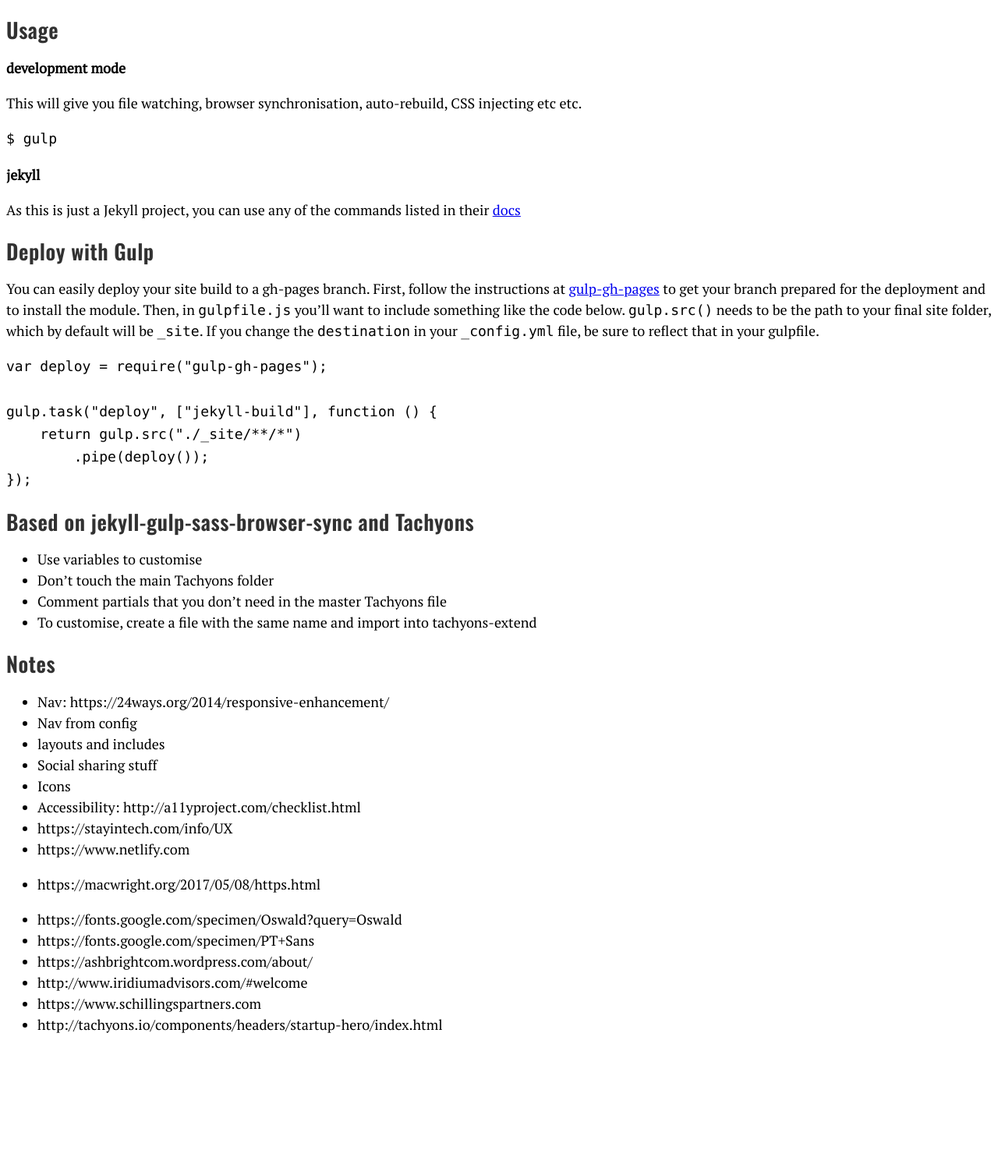
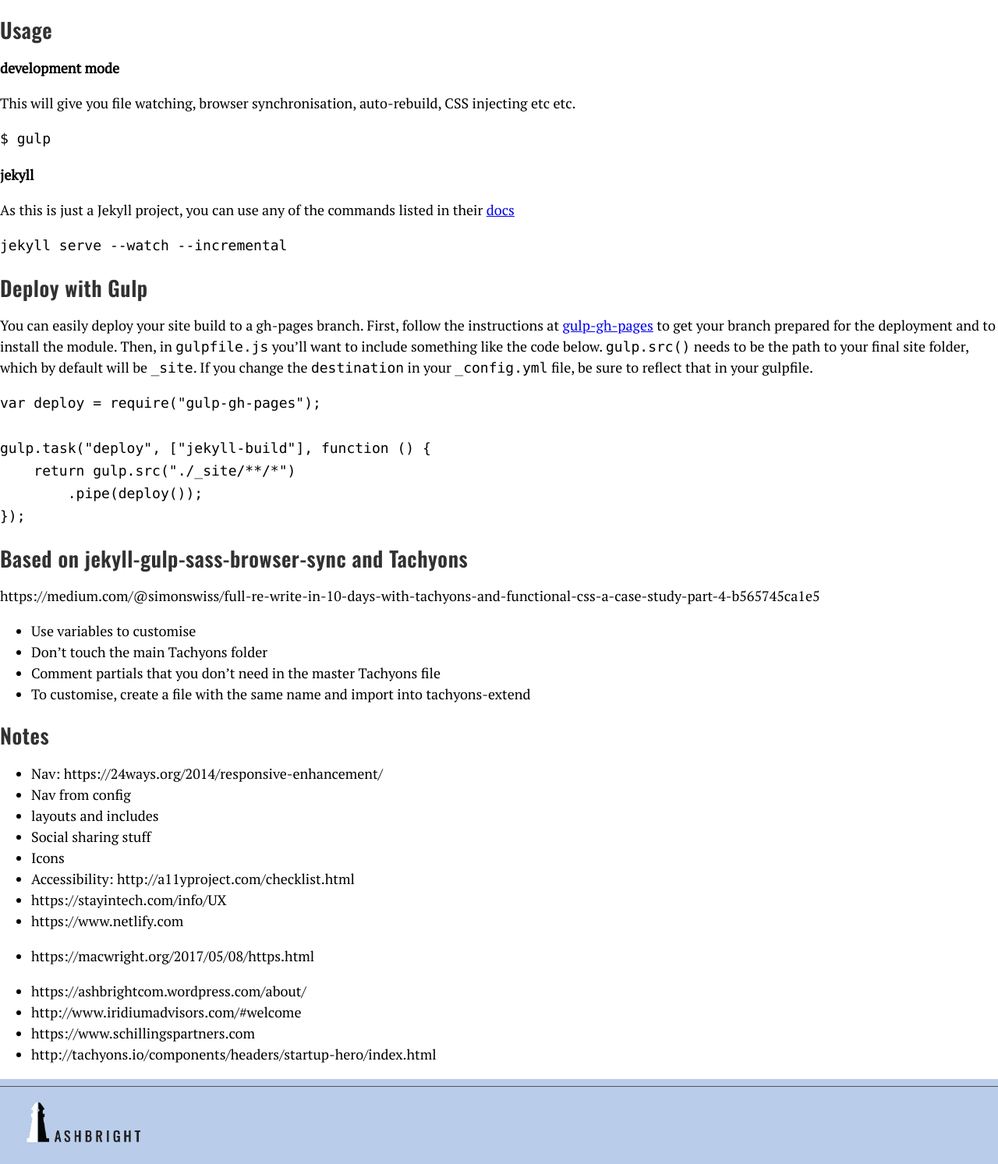
Before and after one commit to wearethoughtfox/ashbright, a Jekyll site: the page built from README.md, in a window 1280 px wide. Shown: the whole page at 78% size. Built offline with Jekyll 4.4.1, drawn with Linux system fonts in a browser that asks for light colours; our own code applies the rules of GitHub Pages for plain Markdown files; before the commit the page ends 1346 px from its top, so only the background shows below that.

Commit message:
Completed footer. Closes #5

````diff
--- a/README.md
+++ b/README.md
@@ -11,6 +11,10 @@
 **jekyll**
 
 As this is just a Jekyll project, you can use any of the commands listed in their [docs](http://jekyllrb.com/docs/usage/)
+
+```
+jekyll serve --watch --incremental
+```
 
 ## Deploy with Gulp
 
@@ -26,6 +30,7 @@
 ```
 
 ## Based on jekyll-gulp-sass-browser-sync and Tachyons
+https://medium.com/@simonswiss/full-re-write-in-10-days-with-tachyons-and-functional-css-a-case-study-part-4-b565745ca1e5
 
 - Use variables to customise
 - Don't touch the main Tachyons folder
@@ -43,8 +48,6 @@
 - https://www.netlify.com
 - https://macwright.org/2017/05/08/https.html
 
-- https://fonts.google.com/specimen/Oswald?query=Oswald
-- https://fonts.google.com/specimen/PT+Sans
 - https://ashbrightcom.wordpress.com/about/
 - http://www.iridiumadvisors.com/#welcome
 - https://www.schillingspartners.com
--- a/_includes/footer.html
+++ b/_includes/footer.html
@@ -1,2 +1,5 @@
-  </body>
-</html>
+<footer class="bg-ashblue pt2">
+  <div class = "bt b--ashdarkgrey">
+    <img class="mw4-5" src="{{ site.baseurl }}/images/LOGO-HORIZ-RGB-white.png" alt="Ashbright logo">
+  </div>
+</footer>
--- a/_includes/head.html
+++ b/_includes/head.html
@@ -10,6 +10,7 @@
   </title>
 
     <meta charset="UTF-8">
+    <meta name="viewport" content="width=device-width, initial-scale=1.0">
     <meta http-equiv="X-UA-Compatible" content="IE=Edge">
 
   {% if page.excerpt %}
--- a/_scss/_variables.scss
+++ b/_scss/_variables.scss
@@ -3,4 +3,4 @@
 $body-color: #515151;
 $body-bg: #fff;
 $link-color: #B9CCE9;
-$border-color: #e5e5e5;
+$border-color: #C6C8CA;
--- a/gulpfile.js
+++ b/gulpfile.js
@@ -31,6 +31,7 @@
  */
 gulp.task('browser-sync', ['sass', 'jekyll-build'], function() {
     browserSync({
+        port: 4000,
         server: {
             baseDir: '_site'
         }
````
Also changed, not shown: _scss/_font-family.scss (deleted, +0 -14 lines), _scss/_tachyons-extend.scss (+71 -3 lines), _scss/_type-scale.scss (deleted, +0 -9 lines), _scss/_typography.scss (deleted, +0 -21 lines), _scss/_tachyons/_tachyons-extend.scss (deleted), css/main.css, images/LOGO-HORIZ-BW.png (added), images/LOGO-HORIZ-RGB-white.png (added).
